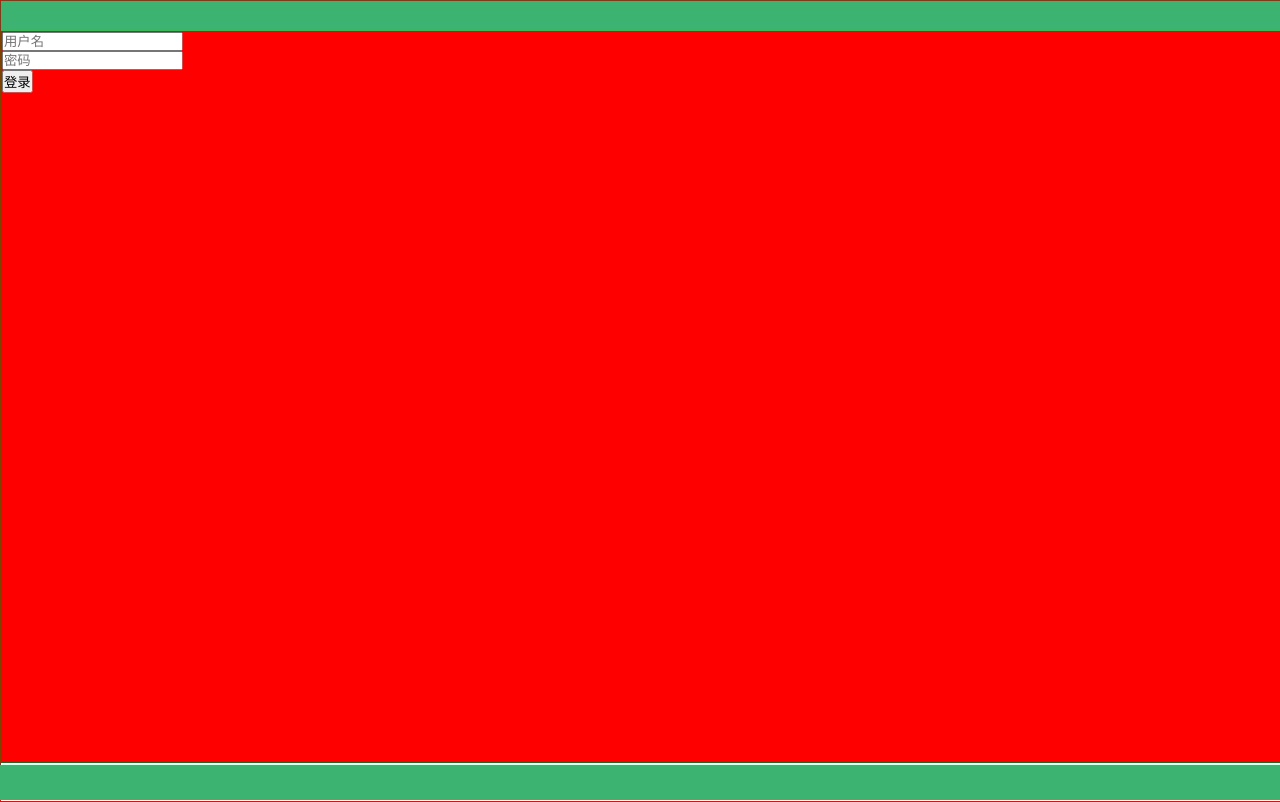
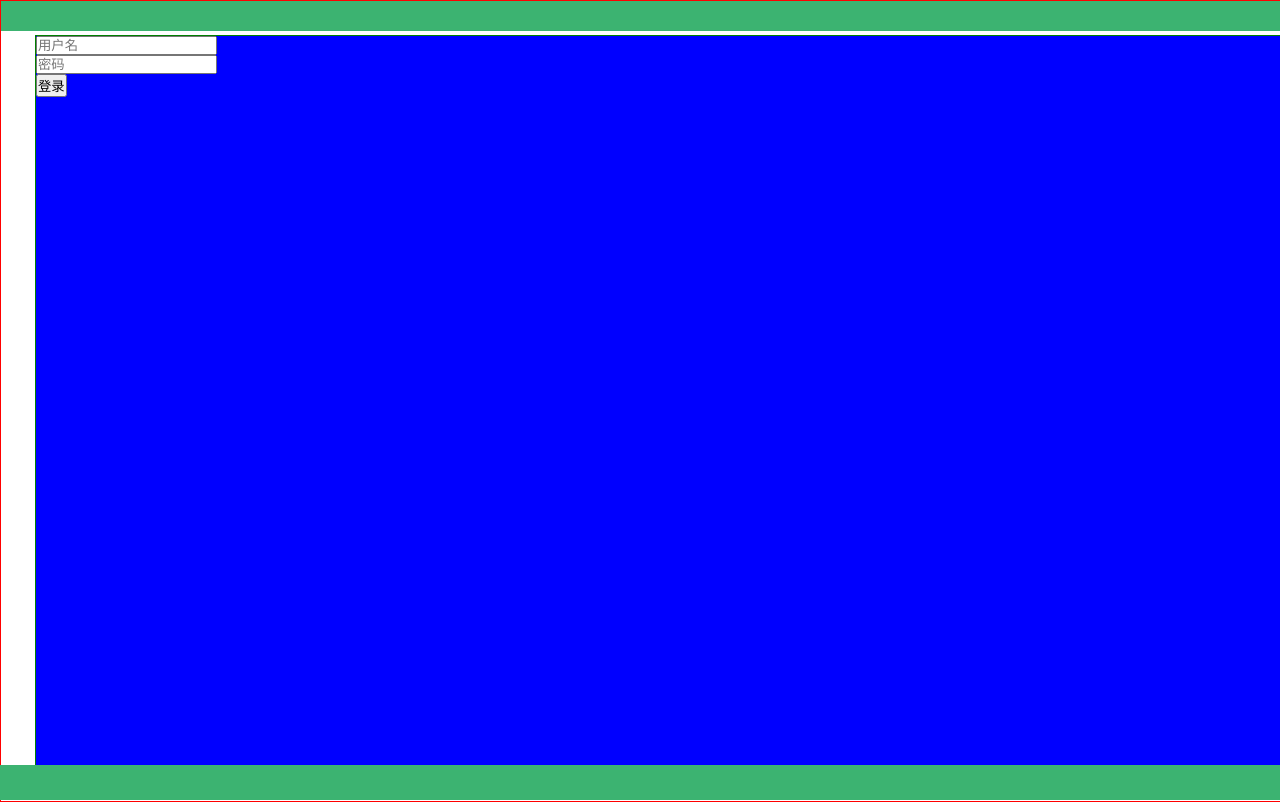
Before and after one commit to dldavid110/diancan, a Vue app in the folder diancan/diancan-source/diancan-vue/: page /#/Login in a window 1280 px wide. Built offline with nearby package versions, Linux system fonts and the light colour scheme.

Commit message:
19 main position fixed

```diff
--- a/diancan/diancan-source/diancan-vue/src/pages/Login.vue
+++ b/diancan/diancan-source/diancan-vue/src/pages/Login.vue
@@ -39,6 +39,9 @@
 		width: 100%;
 		height:calc(100% - 70px);
 		border:solid 1px green;
-		background-color: red;
+		background-color: blue;
+		position:fixed;
+		top:35px;
+		left:35px;
 	}
 </style>
```
